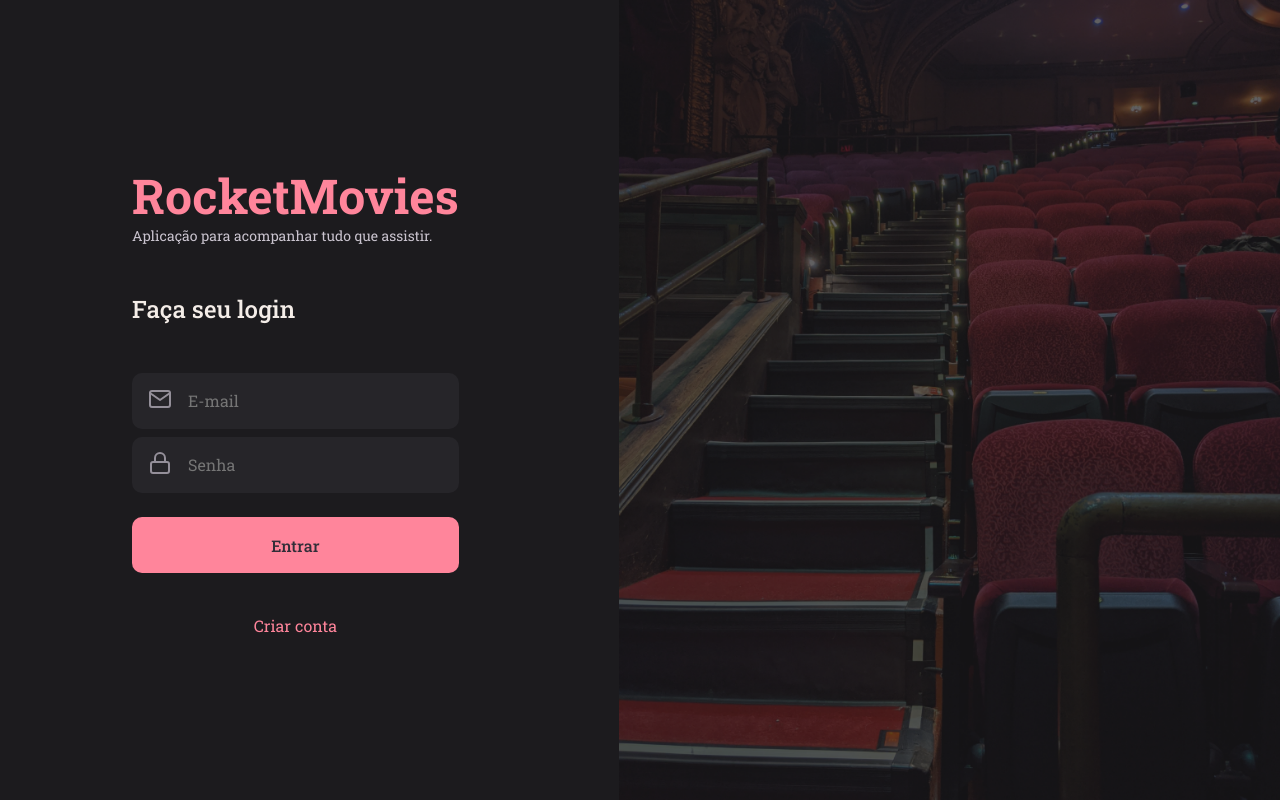
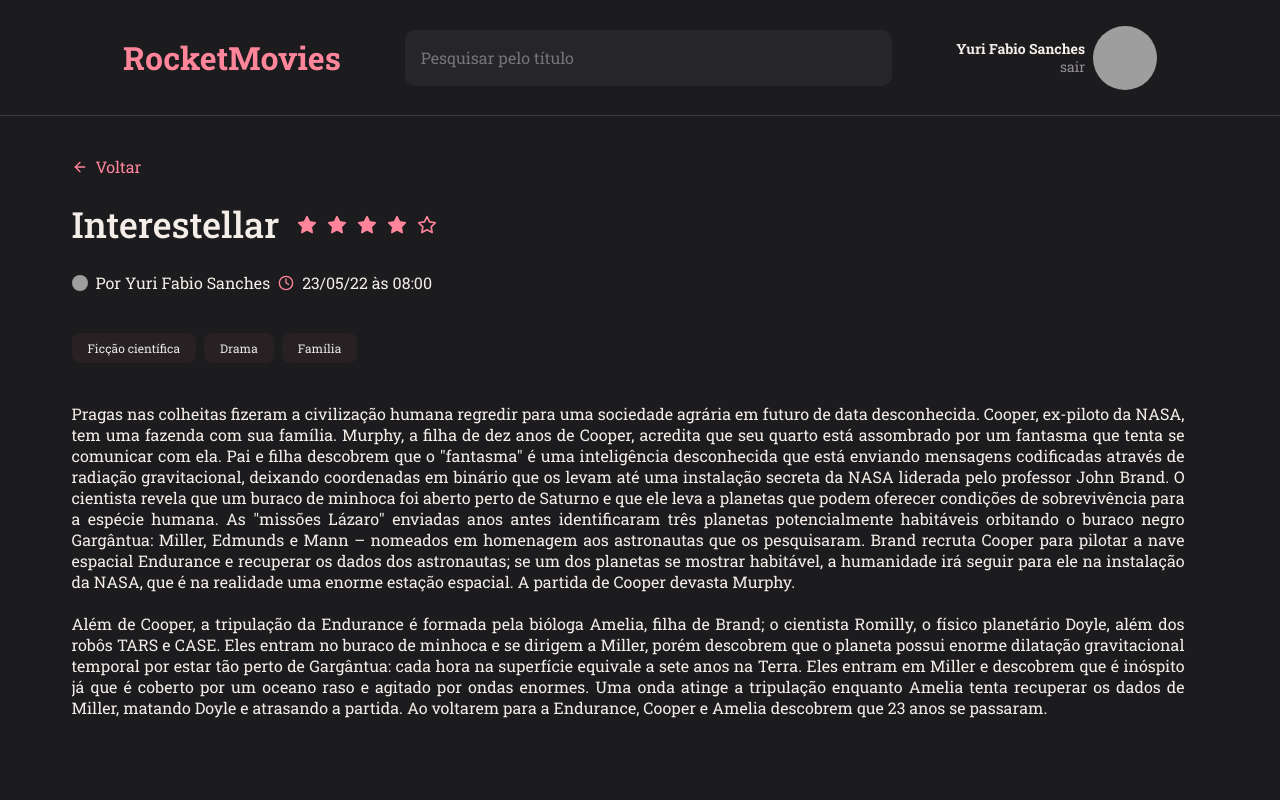
Before and after one commit to YuriFabioSanches/rocket-movies-notes-frontend, a React (Vite) app: page / in a window 1280 px wide. Built offline with nearby package versions, Linux system fonts and the light colour scheme; grey boxes are pictures that could not be loaded.

Commit message:
header and tag components created / details page finished

```diff
--- /dev/null
+++ b/src/components/Header/index.jsx
@@ -0,0 +1,20 @@
+import { Container, Brand } from "./styles";
+import { Input } from "../Input"
+
+export function Header() {
+  return(
+    <Container>
+      <h1>RocketMovies</h1>
+
+      <Input placeholder="Pesquisar pelo título" />
+
+      <Brand>
+        <div className="brand-text">
+          <strong>Yuri Fabio Sanches</strong>
+          <span>sair</span>
+        </div>
+        <img src="https://github.com/YuriFabioSanches.png" alt="Foto do usuário" />
+      </Brand>
+    </Container>
+  );
+}
--- /dev/null
+++ b/src/components/Header/styles.js
@@ -0,0 +1,54 @@
+import styled from "styled-components";
+
+export const Container = styled.header`
+  grid-area: header;
+  width: 100%;
+  height: 11.6rem;
+  display: flex;
+  align-items: center;
+  gap: 6.4rem;
+  padding: 2.4rem 12.3rem;
+
+  border-bottom: 1px solid ${({ theme }) => theme.COLORS.GRAY_500};
+
+  > h1 {
+    font-weight: 700;
+    font-size: 2.4rem,;
+    line-height: 3.2rem;
+    color: ${({ theme }) => theme.COLORS.PINK};
+  }
+`;
+
+export const Brand = styled.div`
+  display: flex;
+  align-items: center;
+  gap: .8rem;
+  white-space: nowrap;
+
+  .brand-text {
+    display: flex;
+    flex-direction: column;
+    align-items: end;
+
+    strong {
+      font-weight: 700;
+      font-size: 1.4rem;
+      line-height: 1.8rem;
+      color: ${({ theme }) => theme.COLORS.WHITE};
+    }
+
+    span {
+      font-weight: 400;
+      font-size: 1.4rem;
+      line-height: 1.8rem;
+
+      color: ${({ theme }) => theme.COLORS.GRAY_300};
+    }
+  }
+
+  > img {
+    width: 6.4rem;
+    height: 6.4rem;
+    border-radius: 50%;
+  }
+`;
--- /dev/null
+++ b/src/components/Tag/index.jsx
@@ -0,0 +1,14 @@
+import { Container } from "./styles"
+import PropTypes from 'prop-types'
+
+export function Tag({ title, ...rest }) {
+  Tag.propTypes = {
+    title: PropTypes.string.isRequired
+  }
+
+  return(
+    <Container {...rest}>
+      {title}
+    </Container>
+  );
+}
--- /dev/null
+++ b/src/components/Tag/styles.js
@@ -0,0 +1,14 @@
+import styled from "styled-components";
+
+export const Container = styled.span`
+  padding: .8rem 1.6rem;
+  border-radius: .8rem;
+  background: ${({ theme }) => theme.COLORS.BACKGROUND_900};
+
+  font-style: normal;
+  font-weight: 400;
+  font-size: 1.2rem;
+  line-height: 1.4rem;
+
+  color: ${({ theme }) => theme.COLORS.WHITE_100};
+`;
--- a/src/main.jsx
+++ b/src/main.jsx
@@ -4,13 +4,13 @@
 import theme from './styles/theme'
 import GlobalStyle from './styles/globalStyles'
 
-import { Routes } from './routes'
+import { Details } from './pages/Details'
 
 ReactDOM.createRoot(document.getElementById('root')).render(
   <React.StrictMode>
     <ThemeProvider theme={theme}>
       <GlobalStyle />
-      <Routes />
+      <Details />
     </ThemeProvider>
   </React.StrictMode>,
 )
--- /dev/null
+++ b/src/pages/Details/index.jsx
@@ -0,0 +1,54 @@
+import { FiArrowLeft, FiStar, FiClock } from "react-icons/fi"
+
+import { Container, Content, Title, Stars, CreatedBox, Tags, Description  } from "./styles";
+
+import { Header } from "../../components/Header"
+import { Tag } from "../../components/Tag"
+
+
+export function Details() {
+  return(
+    <Container>
+      <Header />
+
+      <main>
+        <Content>
+          <a href="#"><FiArrowLeft /> Voltar</a>
+
+          <Title>
+            <h1>Interestellar</h1>
+            <Stars>
+              <FiStar className="fill" />
+              <FiStar className="fill" />
+              <FiStar className="fill" />
+              <FiStar className="fill" />
+              <FiStar />
+            </Stars>
+          </Title>
+
+          <CreatedBox>
+            <img src="https://github.com/YuriFabioSanches.png" alt="Imagem do usuário" />
+            <p>Por Yuri Fabio Sanches</p>
+            <FiClock />
+            <p>23/05/22 às 08:00</p>
+          </CreatedBox>
+
+          <Tags>
+            <Tag title="Ficção científica" />
+            <Tag title="Drama" />
+            <Tag title="Família" />
+          </Tags>
+
+          <Description>
+              <p>
+                Pragas nas colheitas fizeram a civilização humana regredir para uma sociedade agrária em futuro de data desconhecida. Cooper, ex-piloto da NASA, tem uma fazenda com sua família. Murphy, a filha de dez anos de Cooper, acredita que seu quarto está assombrado por um fantasma que tenta se comunicar com ela. Pai e filha descobrem que o &quot;fantasma&quot; é uma inteligência desconhecida que está enviando mensagens codificadas através de radiação gravitacional, deixando coordenadas em binário que os levam até uma instalação secreta da NASA liderada pelo professor John Brand. O cientista revela que um buraco de minhoca foi aberto perto de Saturno e que ele leva a planetas que podem oferecer condições de sobrevivência para a espécie humana. As &quot;missões Lázaro&quot; enviadas anos antes identificaram três planetas potencialmente habitáveis orbitando o buraco negro Gargântua: Miller, Edmunds e Mann – nomeados em homenagem aos astronautas que os pesquisaram. Brand recruta Cooper para pilotar a nave espacial Endurance e recuperar os dados dos astronautas; se um dos planetas se mostrar habitável, a humanidade irá seguir para ele na instalação da NASA, que é na realidade uma enorme estação espacial. A partida de Cooper devasta Murphy.
+                <br/>
+                <br/>
+                Além de Cooper, a tripulação da Endurance é formada pela bióloga Amelia, filha de Brand; o cientista Romilly, o físico planetário Doyle, além dos robôs TARS e CASE. Eles entram no buraco de minhoca e se dirigem a Miller, porém descobrem que o planeta possui enorme dilatação gravitacional temporal por estar tão perto de Gargântua: cada hora na superfície equivale a sete anos na Terra. Eles entram em Miller e descobrem que é inóspito já que é coberto por um oceano raso e agitado por ondas enormes. Uma onda atinge a tripulação enquanto Amelia tenta recuperar os dados de Miller, matando Doyle e atrasando a partida. Ao voltarem para a Endurance, Cooper e Amelia descobrem que 23 anos se passaram.
+            </p>
+          </Description>
+        </Content>
+      </main>
+    </Container>
+  );
+}
--- /dev/null
+++ b/src/pages/Details/styles.js
@@ -0,0 +1,93 @@
+import styled from "styled-components";
+
+export const Container = styled.div`
+  width: 100%;
+  height: 100vh;
+
+  display: grid;
+
+  grid-template-rows: 11.6rem auto;
+  grid-template-areas:
+  "header"
+  "content";
+
+  > main {
+    grid-area: content;
+  }
+`;
+
+export const Content = styled.div`
+  max-width: 113.7rem;
+  max-height: 65rem;
+  margin: 4rem auto;
+  display: flex;
+  flex-direction: column;
+  padding-right: 2.4rem;
+
+  overflow-y: auto;
+  scrollbar-color: ${({ theme }) => theme.COLORS.PINK} transparent;
+  scrollbar-width: thin;
+
+  a {
+    display: flex;
+    align-items: center;
+    gap: .8rem;
+    color: ${({ theme }) => theme.COLORS.PINK};
+    margin-bottom: 2.4rem;
+  }
+`;
+
+export const Title = styled.div`
+  display: flex;
+  gap: 1.8rem;
+  align-items: center;
+  margin-bottom: 2.4rem;
+
+  > h1 {
+    font-weight: 500;
+    font-size: 3.6rem;
+    line-height: 4.7rem;
+    color: ${({ theme }) => theme.COLORS.WHITE};
+  }
+`;
+
+export const Stars = styled.div`
+  display: flex;
+  gap: 1rem;
+  align-items: center;
+
+  > svg {
+    font-size: 2rem;
+    color: ${({ theme }) => theme.COLORS.PINK};
+  }
+
+  .fill {
+    fill: ${({ theme }) => theme.COLORS.PINK};
+  }
+`;
+
+export const CreatedBox = styled.div`
+  display: flex;
+  align-items: center;
+  gap: .8rem;
+  margin-bottom: 4rem;
+  > img {
+    width: 1.6rem;
+    height: 1.6rem;
+    border-radius: 50%;
+  }
+
+  > svg {
+    color: ${({ theme }) => theme.COLORS.PINK};
+  }
+`;
+
+export const Tags = styled.div`
+  display: flex;
+  gap: .8rem;
+  margin-bottom: 4rem;
+`;
+
+export const Description = styled.div`
+  text-align: justify;
+`;
--- a/src/styles/theme.js
+++ b/src/styles/theme.js
@@ -6,10 +6,12 @@
 
     WHITE: "#F4EDE8",
     OFF_WHITE: "#CAC4CF",
+    WHITE_100: "#E5E5E5",
     PINK: "#FF859B",
 
     GRAY_100: "#999591",
     GRAY_300: "#948F99",
+    GRAY_500: "#3E3B47",
     GRAY_700: "#312E38"
   }
 }
```
